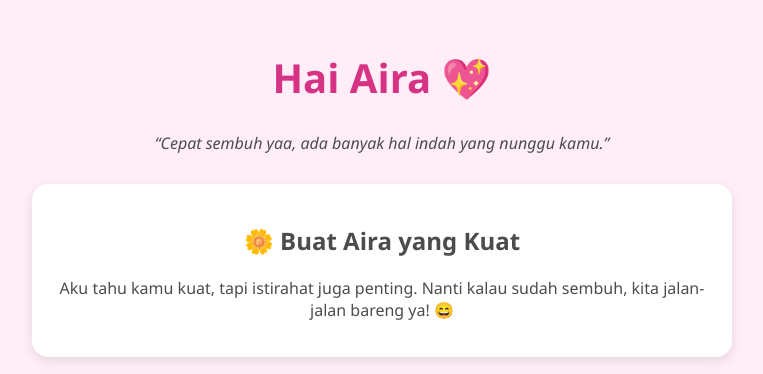
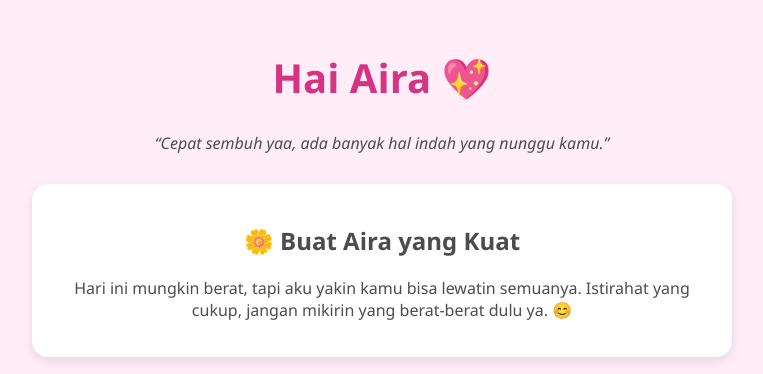
Before and after one commit to GeinzGT/cepet-sembuh-aira, a plain HTML site: page index.html in a window 1280 px wide. Shown: the top 374 px of the page, without its empty margins (258-1021 px from the left). Drawn offline with Linux system fonts and the light colour scheme.

Commit message:
Add files via upload

```diff
--- a/index.html
+++ b/index.html
@@ -13,7 +13,9 @@
 
     <div class="card">
       <h2>🌼 Buat Aira yang Kuat</h2>
-      <p>Aku tahu kamu kuat, tapi istirahat juga penting. Nanti kalau sudah sembuh, kita jalan-jalan bareng ya! 😄</p>
+      <p>Hari ini mungkin berat, tapi aku yakin kamu bisa lewatin semuanya.
+
+Istirahat yang cukup, jangan mikirin yang berat-berat dulu ya. 😊</p>
     </div>
 
     <div class="card">
```
